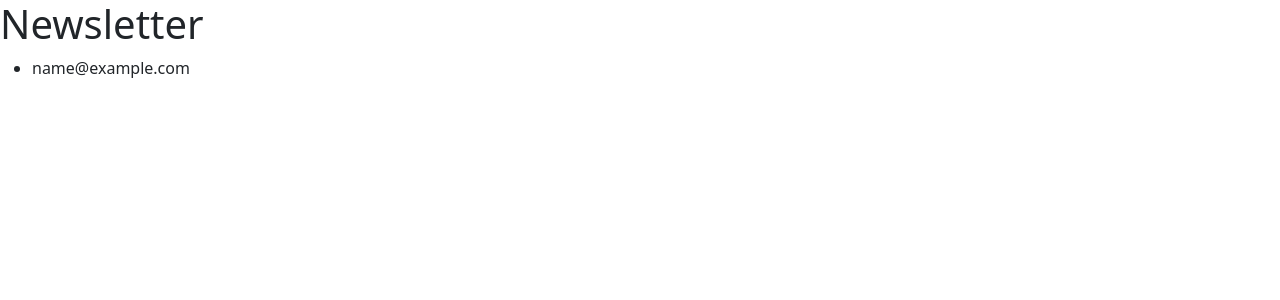
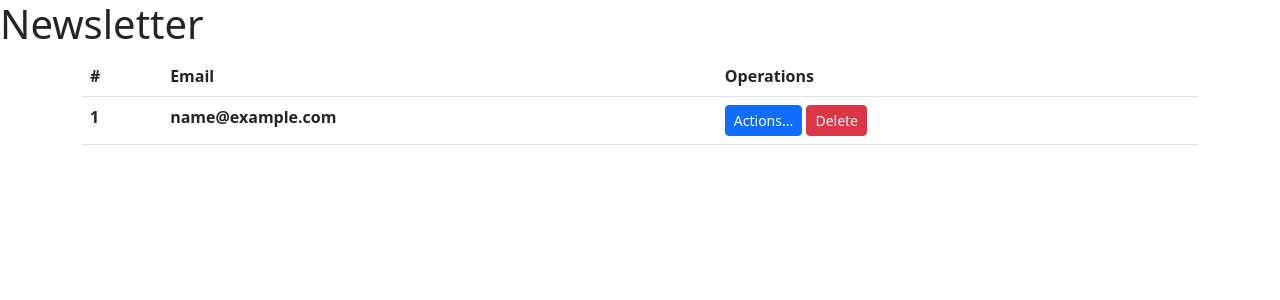
Before and after one commit to Sanczo369/simple_website, a Flask app: page /newsletter in a window 1280 px wide. Shown: the top 300 px of the page. Run offline with Flask 3, Linux system fonts and the light colour scheme; tables that the repository leaves empty hold one stand-in row (values such as "Sample post").

Commit message:
dodanie przycisków "Actions" i "Delete"

```diff
--- a/templates/newsletter.html
+++ b/templates/newsletter.html
@@ -9,11 +9,29 @@
 </head>
 <body>
     <h1>Newsletter</h1>
-    <ul>
-        {% for email in email_addresses %}
-            <li>{{ email.email }}</li>
-        {% endfor %}
-    </ul>
+    <div class='container'>
+        <table class="table">
+            <thead>
+                <tr>
+                    <th scope="col">#</th>
+                    <th scope="col">Email</th>
+                    <th scope="col">Operations</th>
+                </tr>
+            </thead>
+            <tbody>
+            {% for email in email_addresses %}
+                <tr>
+                    <th scope="row">{{ email.id}}</th>
+                    <th >{{ email.email}}</th>
+                    <td>
+                        <a href="#" class='btn btn-primary btn-sm' role="button">Actions...</a>
+                        <a type="button" class="btn btn-danger btn-sm delete-confirm">Delete</a>
+                    </td>
+                </tr>
+            {% endfor %}
+            </tbody>
+        </table>
+    </div>
     <script src="https://cdn.jsdelivr.net/npm/bootstrap@5.3.0/dist/js/bootstrap.bundle.min.js" integrity="sha384-geWF76RCwLtnZ8qwWowPQNguL3RmwHVBC9FhGdlKrxdiJJigb/j/68SIy3Te4Bkz" crossorigin="anonymous"></script>
 </body>
 </html>
```
